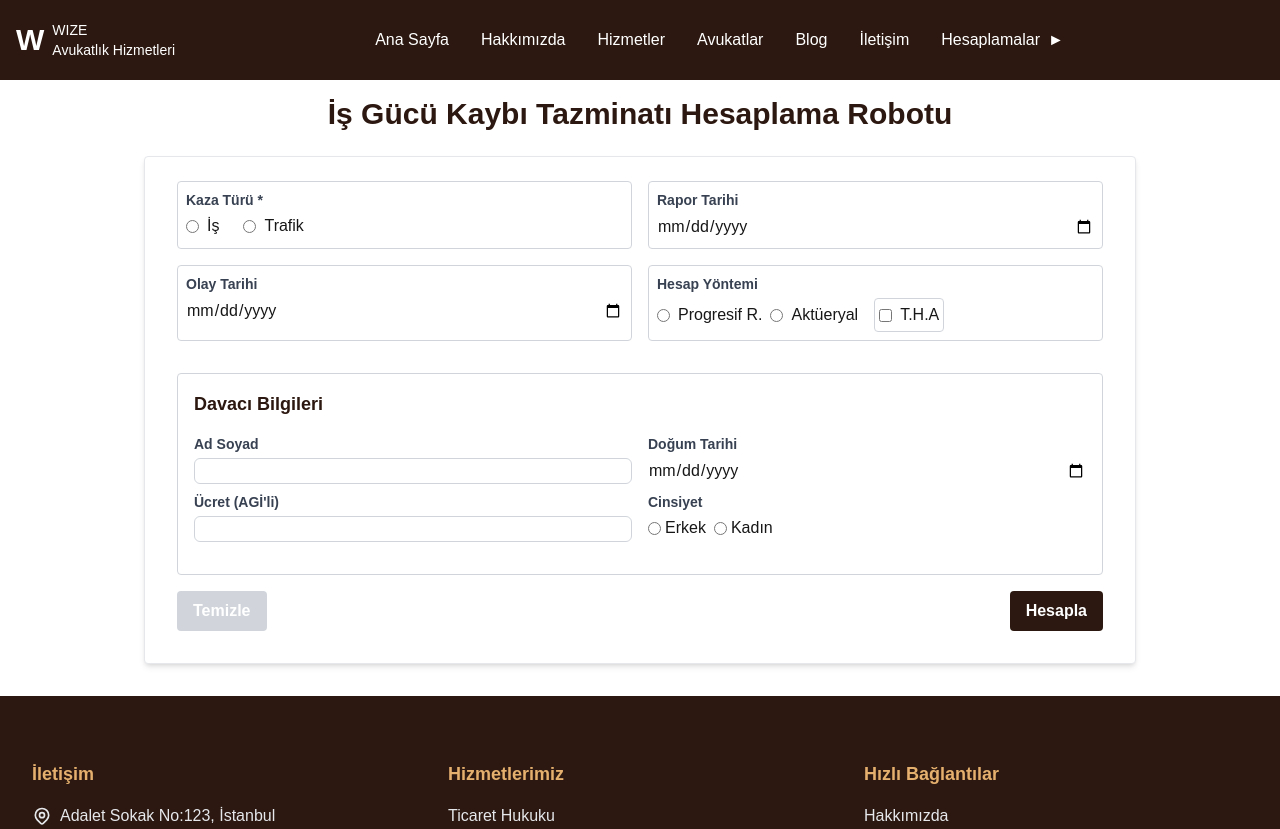
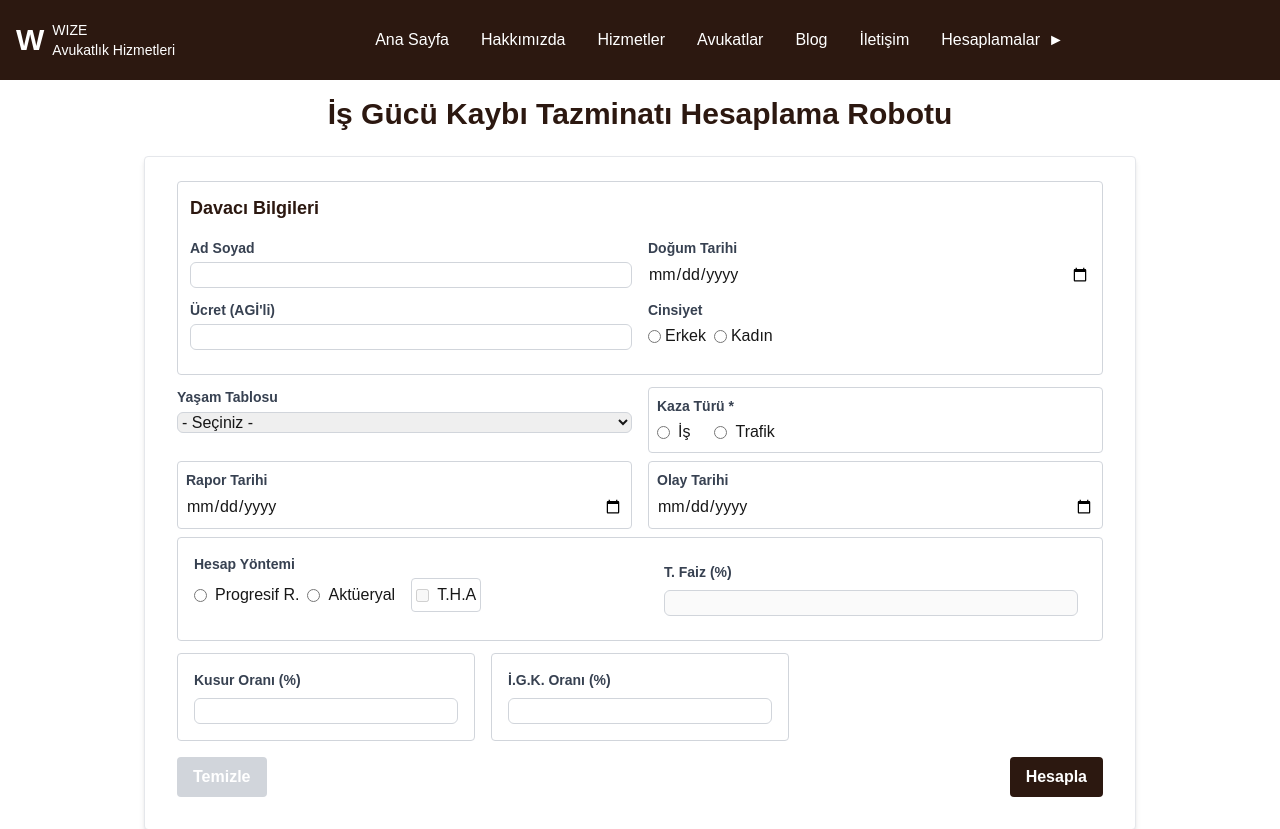
Before and after one commit to nihanrls/avukat-front, a Next.js app: page /hesaplamalar/isgucukaybi in a window 1280 px wide. Shown: the top 829 px of the page. Built offline with nearby package versions, Linux system fonts and the light colour scheme.

Commit message:
iş gücü kaybı tazminatı hesaplama sayfasındaki eksik kısımlar eklendi, form görüntüsü düzeltildi, butonların henüz işlevleri yok

```diff
--- a/app/hesaplamalar/isgucukaybi/page.tsx
+++ b/app/hesaplamalar/isgucukaybi/page.tsx
@@ -2,7 +2,7 @@
 import React, { useState } from 'react';
 
 const IsGucuKaybiForm = () => {
-  const [formData, setFormData] = useState({
+  const [formData, setFormData] = useState(() => ({
     kazaTuru: '',
     raporTarihi: '',
     olayTarihi: '',
@@ -13,14 +13,17 @@ const IsGucuKaybiForm = () => {
     ucret: '',
     cinsiyet: '',
     tha: false,
-  });
+    kusur: '',
+    igk: '',
+  }));
 
-  const handleChange = (e) => {
-    const { name, value, type, checked } = e.target;
+  const handleChange = (e: React.ChangeEvent<HTMLInputElement | HTMLTextAreaElement>) => {
+    const { name, value, type, checked } = e.target as HTMLInputElement;
     setFormData({ ...formData, [name]: type === 'checkbox' ? checked : value });
   };
 
-  const handleSubmit = (e) => {
+
+  const handleSubmit = (e: React.FormEvent<HTMLFormElement>) => {
     e.preventDefault();
     console.log("Form verileri:", formData);
   };
@@ -29,7 +32,61 @@ const IsGucuKaybiForm = () => {
     <div className="max-w-5xl mx-auto p-4">
       <h1 className="text-3xl font-bold text-center mb-6 text-[#2c1810]">İş Gücü Kaybı Tazminatı Hesaplama Robotu</h1>
       <form className="bg-white shadow-md rounded px-8 pt-6 pb-8 mb-4 border border-color-gray-300" onSubmit={handleSubmit}>
-        <div className="grid grid-cols-1 md:grid-cols-2 gap-4">
+
+        {/* Davacı Bilgileri Başlığı */}
+        <div className="col-span-2 border border-gray-300 p-3 rounded mt-0 mb-3">
+          <h2 className="text-lg text-[#2c1810] font-bold mb-4">Davacı Bilgileri</h2>
+
+          <div className="grid grid-cols-1 md:grid-cols-2 gap-4 mb-3">
+            <div>
+              <label className="block text-gray-700 text-sm font-bold mb-1">Ad Soyad</label>
+              <input type="text" name="adSoyad" value={formData.adSoyad} onChange={handleChange} className="border border-gray-300 rounded-md form-input w-full" />
+            </div>
+
+            <div>
+              <label className="block text-gray-700 text-sm font-bold mb-1">Doğum Tarihi</label>
+              <input type="date" name="dogumTarihi" value={formData.dogumTarihi} onChange={handleChange} className="form-input w-full" />
+            </div>
+          </div>
+
+          <div className="grid grid-cols-1 md:grid-cols-2 gap-4 mb-1">
+            {/* Ücret (AGİ'li) alanı */}
+            <div className="mb-2">
+              <label className="block text-gray-700 text-sm font-bold mb-1">Ücret (AGİ'li)</label>
+              <input type="number" name="ucret" value={formData.ucret} onChange={handleChange} className="border border-gray-300 rounded-md form-input w-full" />
+            </div>
+
+            {/* Cinsiyet alanı */}
+            <div className="mb-2">
+              <label className="block text-gray-700 text-sm font-bold mb-1">Cinsiyet</label>
+              <div>
+                <label className="inline-flex items-center mr-2">
+                  <input type="radio" name="cinsiyet" value={formData.cinsiyet === 'erkek' ? 'erkek' : ''} onChange={handleChange} className="form-radio" />
+                  <span className="ml-1">Erkek</span>
+                </label>
+                <label className="inline-flex items-center">
+                  <input type="radio" name="cinsiyet" value={formData.cinsiyet === 'kadin' ? 'kadin' : ''} onChange={handleChange} className="form-radio" />
+                  <span className="ml-1">Kadın</span>
+                </label>
+              </div>
+            </div>
+          </div>
+        </div>
+
+        <div className="grid grid-cols-1 md:grid-cols-2 gap-4 mb-2">
+          {/* Yaşam Tablosu Dropdown */}
+          <div className="mb-4">
+            <label className="block text-gray-700 text-sm font-bold mb-1">Yaşam Tablosu</label>
+            <select name="yasamTablosu" onChange={handleChange} className="border border-gray-300 rounded-md form-input w-full">
+              <option value="">- Seçiniz -</option>
+              <option value="PMF-1931">PMF-1931</option>
+              <option value="CSO-1980">CSO-1980</option>
+              <option value="TRH-2010">TRH-2010</option>
+              <option value="GATT-1983">GATT-1983</option>
+            </select>
+          </div>
+
+          {/* Kaza Türü */}
           <div className="border border-gray-300 p-2 rounded">
             <label className="block text-gray-700 text-sm font-bold mb-1">Kaza Türü *</label>
             <div className="flex items-center">
@@ -43,18 +100,25 @@ const IsGucuKaybiForm = () => {
               </label>
             </div>
           </div>
+        </div>
 
+        <div className="grid grid-cols-1 md:grid-cols-2 gap-4 mb-2">
+          {/* Rapor Tarihi */}
           <div className="border border-gray-300 p-2 rounded">
             <label className="block text-gray-700 text-sm font-bold mb-1">Rapor Tarihi</label>
-            <input type="date" name="raporTarihi" onChange={handleChange} className="form-input w-full" required />
+            <input type="date" name="raporTarihi" value={formData.raporTarihi} onChange={handleChange} className="form-input w-full" required />
           </div>
 
+          {/* Olay Tarihi */}
           <div className="border border-gray-300 p-2 rounded">
             <label className="block text-gray-700 text-sm font-bold mb-1">Olay Tarihi</label>
-            <input type="date" name="olayTarihi" onChange={handleChange} className="form-input w-full" required />
+            <input type="date" name="olayTarihi" value={formData.olayTarihi} onChange={handleChange} className="form-input w-full" required />
+          </div>
         </div>
 
-          <div className="border border-gray-300 p-2 rounded">
+        <div className="grid grid-cols-1 md:grid-cols-2 gap-4 mb-2 border border-gray-300 p-2 rounded">
+          {/* Hesap Yöntemi */}
+          <div className="p-2">
             <label className="block text-gray-700 text-sm font-bold mb-1">Hesap Yöntemi</label>
             <div className="flex items-center">
               <label className="inline-flex items-center mr-2">
@@ -69,61 +133,53 @@ const IsGucuKaybiForm = () => {
                 <input
                   type="checkbox"
                   name="tha"
+                  checked={formData.tha}
                   onChange={handleChange}
                   className="form-checkbox"
+                  disabled={formData.hesapYontemi !== 'aktüeryal'}
                 />
                 <span className="ml-2">T.H.A</span>
               </label>
             </div>
           </div>
-          {/* T. Faiz (%) alanı, sadece Aktüeryal seçeneği seçildiğinde görünür */}
-          {formData.hesapYontemi === 'aktüeryal' && (
-            <div className="border border-gray-300 p-4 rounded">
+
+          {/* T. Faiz (%) alanı, Hesap Yöntemi kutucuğunun sağ tarafına alındı */}
+          <div className="p-4">
             <label className="block text-gray-700 text-sm font-bold mb-2">T. Faiz (%)</label>
             <input
               type="number"
               name="faiz"
+              value={formData.faiz}
+              onChange={handleChange}
+              className="border border-gray-300 rounded-md form-input w-full"
+              disabled={formData.hesapYontemi !== 'aktüeryal'}
+            />
+          </div>
+        </div>
+
+        <div className="grid md:grid-cols-3 gap-4 mb-2 mt-3">
+          {/* Kusur Oranı */}
+          <div className="border border-gray-300 p-4 rounded">
+            <label className="block text-gray-700 text-sm font-bold mb-2">Kusur Oranı (%)</label>
+            <input
+              type="number"
+              name="kusur"
+              value={formData.kusur}
               onChange={handleChange}
               className="border border-gray-300 rounded-md form-input w-full"
             />
           </div>
-          )}
 
-          {/* Davacı Bilgileri Başlığı */}
-          <div className="col-span-2 border border-gray-300 p-4 rounded mt-4">
-            <h2 className="text-lg text-[#2c1810] font-bold mb-4">Davacı Bilgileri</h2>
-
-            <div className="grid grid-cols-1 md:grid-cols-2 gap-4 mb-2">
-              <div>
-                <label className="block text-gray-700 text-sm font-bold mb-1">Ad Soyad</label>
-                <input type="text" name="adSoyad" onChange={handleChange} className="border border-gray-300 rounded-md form-input w-full" />
-              </div>
-
-              <div>
-                <label className="block text-gray-700 text-sm font-bold mb-1">Doğum Tarihi</label>
-                <input type="date" name="dogumTarihi" onChange={handleChange} className="form-input w-full" />
-              </div>
-            </div>
-          <div className="grid grid-cols-1 md:grid-cols-2 gap-4 mb-2">
-            <div className="mb-2">
-              <label className="block text-gray-700 text-sm font-bold mb-1">Ücret (AGİ'li)</label>
-              <input type="number" name="ucret" onChange={handleChange} className="border border-gray-300 rounded-md form-input w-full" />
-            </div>
-
-            <div className="mb-2">
-              <label className="block text-gray-700 text-sm font-bold mb-1">Cinsiyet</label>
-              <div>
-                <label className="inline-flex items-center mr-2">
-                  <input type="radio" name="cinsiyet" value="erkek" onChange={handleChange} className="form-radio" />
-                  <span className="ml-1">Erkek</span>
-                </label>
-                <label className="inline-flex items-center">
-                  <input type="radio" name="cinsiyet" value="kadin" onChange={handleChange} className="form-radio" />
-                  <span className="ml-1">Kadın</span>
-                </label>
-              </div>
-            </div>
-          </div>
+          {/* İ.G.K. Oranı */}
+          <div className="border border-gray-300 p-4 rounded">
+            <label className="block text-gray-700 text-sm font-bold mb-2">İ.G.K. Oranı (%)</label>
+            <input
+              type="number"
+              name="igk"
+              value={formData.igk}
+              onChange={handleChange}
+              className="border border-gray-300 rounded-md form-input w-full"
+            />
           </div>
         </div>
 
--- a/components/about/consultForm.tsx
+++ b/components/about/consultForm.tsx
@@ -13,7 +13,7 @@ export default function Form() {
     const message = formData.get('message');
 
     // Alıcı e-posta adresi
-    const recipientEmail = 'ornek@email.com';
+    const recipientEmail = 'info@wize.av.tr';
 
     // Gmail mail gönderme sayfasına yeni sekmede yönlendirme
     const mailtoLink = `https://mail.google.com/mail/?view=cm&fs=1&to=${recipientEmail}&su=İletişim Formu - ${name}&body=Gönderen: ${email}%0D%0A%0D%0A${message}`;
--- a/components/dropdown.tsx
+++ b/components/dropdown.tsx
@@ -2,7 +2,7 @@ import Link from 'next/link';
 
 export default function HesaplamalarDropdown({ isOpen, toggleDropdown }: { isOpen: boolean, toggleDropdown: () => void }) {
   return (
-    <div className={`absolute left-0 mt-2 bg-[#2c1810] text-white p-2 rounded shadow-lg transition-all duration-300 ${isOpen ? 'block' : 'hidden'}`}>
+    <div className= {`text-center w-full absolute left-0 mt-2 bg-[#2c1810] text-white p-2 rounded shadow-lg transition-all duration-300 ${isOpen ? 'block' : 'hidden'}`}>
       <Link href="/hesaplamalar/isgucukaybi" className="block py-1">İş Gücü Kaybı</Link>
       <Link href="/hesaplama2" className="block py-1">Hesaplama 2</Link>
       <Link href="/hesaplama3" className="block py-1">Hesaplama 3</Link>
```
Lines whose indentation alone changed are shown as unchanged.
